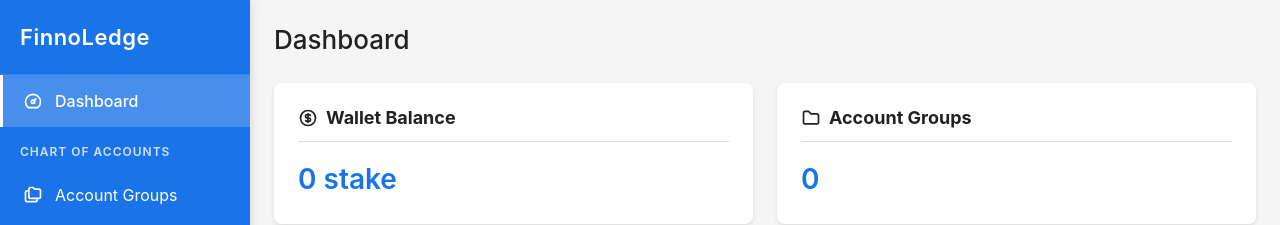
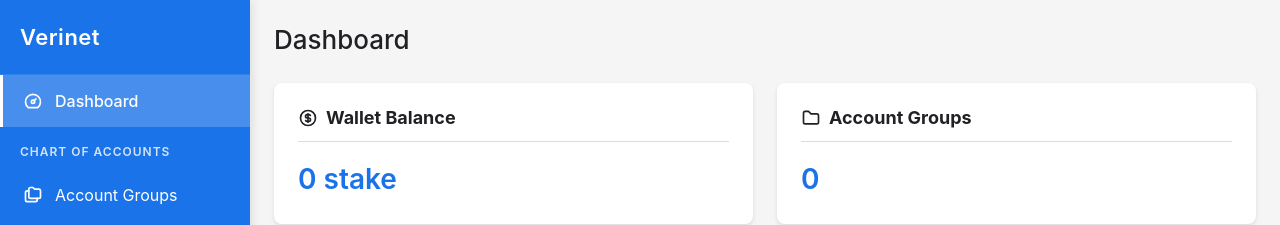
Before and after one commit to SRV-YouSoRandom/finnoledge-frontend, a React (Vite) app in the folder client/: page / in a window 1280 px wide. Shown: the top 225 px of the page. Built offline with nearby package versions, Linux system fonts and the light colour scheme; no server answers; the HTML template or start-up script is replaced by a standard one.

Commit message:
change name to verinet

```diff
--- a/client/index.html
+++ b/client/index.html
@@ -4,7 +4,7 @@
     <meta charset="UTF-8" />
     <!-- <link rel="icon" type="image/svg+xml" href="/vite.svg" /> -->
     <meta name="viewport" content="width=device-width, initial-scale=1.0" />
-    <title>FinnoLedge</title>
+    <title>Verinet</title>
   </head>
   <body>
     <div id="root"></div>
--- a/client/src/components/Sidebar.jsx
+++ b/client/src/components/Sidebar.jsx
@@ -18,7 +18,7 @@ function Sidebar() {
   return (
     <aside className="sidebar">
       <div className="sidebar-header">
-        <h2>FinnoLedge</h2>
+        <h2>Verinet</h2>
       </div>
       <nav className="sidebar-nav">
         <ul>
```
